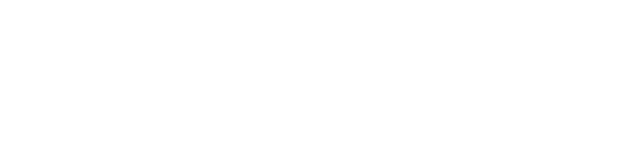
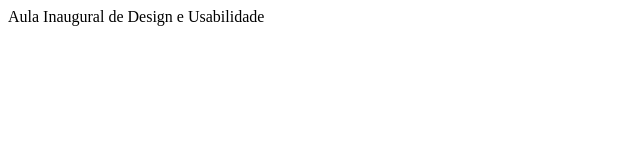
Before and after one commit to proffillipesilva/designusabilidade, a plain HTML site: page index.html in a window 1280 px wide. Shown: the whole page, without its empty margins (0-640 px from the left). Drawn offline with Linux system fonts and the light colour scheme.

Commit message:
Update index.html

```diff
--- a/index.html
+++ b/index.html
@@ -1,3 +1,5 @@
 <html>
-
+  <body>
+    Aula Inaugural de Design e Usabilidade
+  </body>
 </html>
```
